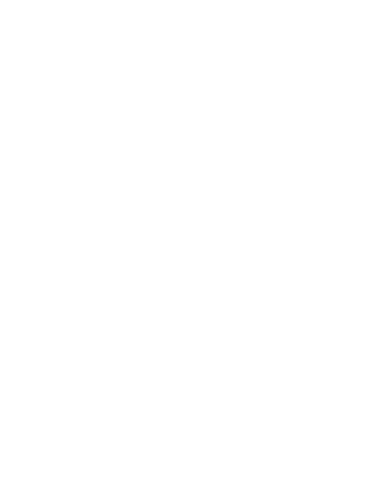
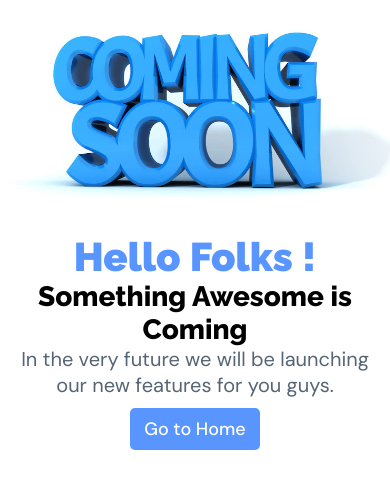
Before and after one commit to GautamChopra467/LearningFolks, a React (Create React App) app in the folder frontend/: page /comingsoon in a window 390 px wide. Before the commit this address had no page. Shown: the top 488 px of the page. Built offline with nearby package versions, Linux system fonts and the light colour scheme.

Commit message:
12th Commit by Gautam Chopra "error404"

```diff
--- a/frontend/src/App.js
+++ b/frontend/src/App.js
@@ -7,6 +7,8 @@ import Home from "./pages/user/Home";
 // import OTPVerify from "./pages/user/OTPVerify";
 // import SignUp from "./pages/user/SignUp";
 import About from "./pages/About/About" ;
+import Error404 from "./pages/user/Error404";
+import ComingSoon from "./pages/user/ComingSoon";
 const App = () => {
 
   return (
@@ -19,6 +21,8 @@ const App = () => {
         {/* <Route exact path="/otpverify/:email/:type" element={<OTPVerify />} />       */}
         {/* <Route exact path="/forgotpassword" element={<ForgotPassword />} />                                                               */}
         <Route exact path="/about" element={<About />} />
+        <Route exact path="*" element={<Error404 />} />
+        <Route exact path="/comingsoon" element={<ComingSoon />} />
       </Routes>
     </BrowserRouter>
   );
--- /dev/null
+++ b/frontend/src/components/user/css/ComingSoonStyles.css
@@ -0,0 +1,150 @@
+@import url("https://fonts.googleapis.com/css2?family=Raleway:wght@800;900&display=swap");
+
+.main_container_soon {
+  width: 100%;
+  min-height: 100wh;
+}
+
+.main_box_soon {
+  width: 100%;
+  display: flex;
+  align-items: center;
+  grid-gap: 30px;
+  padding: 90px 60px;
+}
+
+.left_section_box_soon h4 {
+  font-size: 65px;
+  font-weight: 900;
+  color: var(--primary-color);
+  font-family: "Raleway", sans-serif;
+}
+
+.left_section_box_soon h3 {
+  font-size: 50px;
+  font-weight: 800;
+  color: var(--black-color);
+  font-family: "Raleway", sans-serif;
+}
+
+.left_section_box_soon p {
+  font-size: 30px;
+  font-weight: 400;
+  color: var(--para-color);
+}
+
+.left_section_box_soon button {
+  min-width: 90px;
+  background-color: var(--primary-color);
+  color: var(--white-color);
+  padding: 9px 14px;
+  border-radius: 0.313rem;
+  font-size: 18px;
+  font-weight: 500;
+  border: none;
+  cursor: pointer;
+  margin-top: 10px;
+}
+
+.left_section_box_soon button:hover {
+  background-color: var(--primary-light);
+}
+
+.right_section_box_soon img {
+  width: 640px;
+  object-fit: cover;
+}
+
+@media screen and (max-width: 1200px) {
+  .main_box_soon {
+    flex-direction: column-reverse;
+  }
+
+  .left_section_box_soon {
+    margin-top: -90px;
+    display: flex;
+    flex-direction: column;
+    align-items: center;
+  }
+
+  .right_section_box_soon {
+    margin-top: -70px;
+  }
+
+  .left_section_box_soon h4 {
+    font-size: 58px;
+  }
+
+  .left_section_box_soon h3 {
+    text-align: center;
+    font-size: 40px;
+  }
+
+  .left_section_box_soon p {
+    text-align: center;
+    font-size: 25px;
+  }
+}
+
+@media screen and (max-width: 720px) {
+  .main_box_soon {
+    padding: 0 20px;
+  }
+
+  .right_section_box_soon {
+    width: 100%;
+  }
+
+  .right_section_box_soon img {
+    width: 100%;
+  }
+
+  .left_section_box_soon h4 {
+    font-size: 45px;
+  }
+
+  .left_section_box_soon h3 {
+    font-size: 32px;
+  }
+
+  .left_section_box_soon p {
+    font-size: 22px;
+  }
+}
+
+@media screen and (max-width: 560px) {
+  .main_box_soon {
+    padding: 0;
+  }
+
+  .left_section_box_soon {
+    padding: 0 15px;
+    margin-top: -70px;
+  }
+
+  .right_section_box_soon {
+    margin-top: -50px;
+  }
+}
+
+@media screen and (max-width: 460px) {
+  .left_section_box_soon {
+    margin-top: -50px;
+  }
+
+  .right_section_box_soon {
+    margin-top: -30px;
+  }
+
+  .left_section_box_soon h4 {
+    font-size: 40px;
+  }
+
+  .left_section_box_soon h3 {
+    font-size: 28px;
+  }
+
+  .left_section_box_soon p {
+    font-size: 20px;
+  }
+}
--- /dev/null
+++ b/frontend/src/components/user/css/Error404Styles.css
@@ -0,0 +1,146 @@
+@import url("https://fonts.googleapis.com/css2?family=Raleway:wght@800;900&display=swap");
+
+.main_container_error {
+  width: 100%;
+  min-height: 100wh;
+}
+
+.main_box_error {
+  width: 100%;
+  display: flex;
+  align-items: center;
+  grid-gap: 30px;
+  padding: 0px 60px;
+}
+
+.left_section_box_error h4 {
+  font-size: 65px;
+  font-weight: 900;
+  color: var(--primary-color);
+  font-family: "Raleway", sans-serif;
+}
+
+.left_section_box_error h3 {
+  font-size: 50px;
+  font-weight: 800;
+  color: var(--black-color);
+  font-family: "Raleway", sans-serif;
+}
+
+.left_section_box_error p {
+  font-size: 30px;
+  font-weight: 400;
+  color: var(--para-color);
+}
+
+.left_section_box_error button {
+  min-width: 90px;
+  background-color: var(--primary-color);
+  color: var(--white-color);
+  padding: 9px 14px;
+  border-radius: 0.313rem;
+  font-size: 18px;
+  font-weight: 500;
+  border: none;
+  cursor: pointer;
+  margin-top: 10px;
+}
+
+.left_section_box_error button:hover {
+  background-color: var(--primary-light);
+}
+
+.right_section_box_error img {
+  width: 600px;
+  object-fit: cover;
+}
+
+@media screen and (max-width: 1200px) {
+  .main_box_error {
+    flex-direction: column-reverse;
+  }
+
+  .left_section_box_error {
+    margin-top: -90px;
+    display: flex;
+    flex-direction: column;
+    align-items: center;
+  }
+
+  .right_section_box_error {
+    margin-top: -70px;
+  }
+
+  .left_section_box_error h4 {
+    font-size: 58px;
+  }
+
+  .left_section_box_error h3 {
+    text-align: center;
+    font-size: 40px;
+  }
+
+  .left_section_box_error p {
+    text-align: center;
+    font-size: 25px;
+  }
+}
+
+@media screen and (max-width: 720px) {
+  .main_box_error {
+    padding: 0 20px;
+  }
+
+  .right_section_box_error {
+    width: 100%;
+  }
+
+  .right_section_box_error img {
+    width: 100%;
+  }
+
+  .left_section_box_error h4 {
+    font-size: 45px;
+  }
+
+  .left_section_box_error h3 {
+    font-size: 32px;
+  }
+
+  .left_section_box_error p {
+    font-size: 22px;
+  }
+}
+
+@media screen and (max-width: 560px) {
+  .main_box_error {
+    padding: 0;
+  }
+
+  .left_section_box_error {
+    padding: 0 15px;
+    margin-top: -70px;
+  }
+
+  .right_section_box_error {
+    margin-top: -50px;
+  }
+}
+
+@media screen and (max-width: 460px) {
+  .left_section_box_error {
+    margin-top: -50px;
+  }
+
+  .right_section_box_error {
+    margin-top: -30px;
+  }
+
+  .left_section_box_error h3 {
+    font-size: 28px;
+  }
+
+  .left_section_box_error p {
+    font-size: 20px;
+  }
+}
--- a/frontend/src/components/user/jsx/Header.jsx
+++ b/frontend/src/components/user/jsx/Header.jsx
@@ -36,8 +36,8 @@ const Header = () => {
         <ul>
             <li><Link to="/">Home</Link></li>
             <li><Link to="/about">About Us</Link></li>
-            <li><Link to="/">Collaborate</Link></li>
-            <li><Link to="/">LMS</Link></li>
+            <li><Link to="/comingsoon">Collaborate</Link></li>
+            <li><Link to="/comingsoon">Courses</Link></li>
 
         </ul>
       </div>
--- /dev/null
+++ b/frontend/src/pages/user/ComingSoon.jsx
@@ -0,0 +1,29 @@
+import React from 'react';
+import "../../components/user/css/ComingSoonStyles.css";
+import ComingSoonImage from "../../img/coming-soon.jpg";
+import { useNavigate } from "react-router-dom";
+
+const ComingSoon = () => {
+    const navigate = useNavigate();
+
+  return (
+    <div>
+      <div className='main_container_soon'>
+        <div className='main_box_soon'>
+            <div className='left_section_box_soon'>
+                <h4>Hello Folks !</h4>
+                <h3>Something Awesome is Coming</h3>
+                <p>In the very future we will be launching our new features for you guys.</p>
+                <button onClick={()=>navigate('/')}>Go to Home</button>
+            </div>
+
+            <div className='right_section_box_soon'>
+                <img src={ComingSoonImage} alt="ComingSoon" />
+            </div>
+        </div>
+      </div>
+    </div>
+  )
+}
+
+export default ComingSoon
--- /dev/null
+++ b/frontend/src/pages/user/Error404.jsx
@@ -0,0 +1,29 @@
+import React from 'react';
+import "../../components/user/css/Error404Styles.css";
+import Error404Img from "../../img/error404.gif";
+import { useNavigate } from "react-router-dom";
+
+const Error404 = () => {
+    const navigate = useNavigate();
+
+  return (
+    <div>
+      <div className='main_container_error'>
+        <div className='main_box_error'>
+            <div className='left_section_box_error'>
+                <h4>OOPS!</h4>
+                <h3>The page you were looking for does not exist</h3>
+                <p>Not to worry, You can head over to our homepage, find more stuffs or check out some new internships with exciting offers.</p>
+                <button onClick={()=>navigate('/')}>Go to Home</button>
+            </div>
+
+            <div className='right_section_box_error'>
+                <img src={Error404Img} alt="Error404" />
+            </div>
+        </div>
+      </div>
+    </div>
+  )
+}
+
+export default Error404
```
Also changed, not shown: frontend/src/img/coming-soon.jpg (added), frontend/src/img/error404.gif (added).
